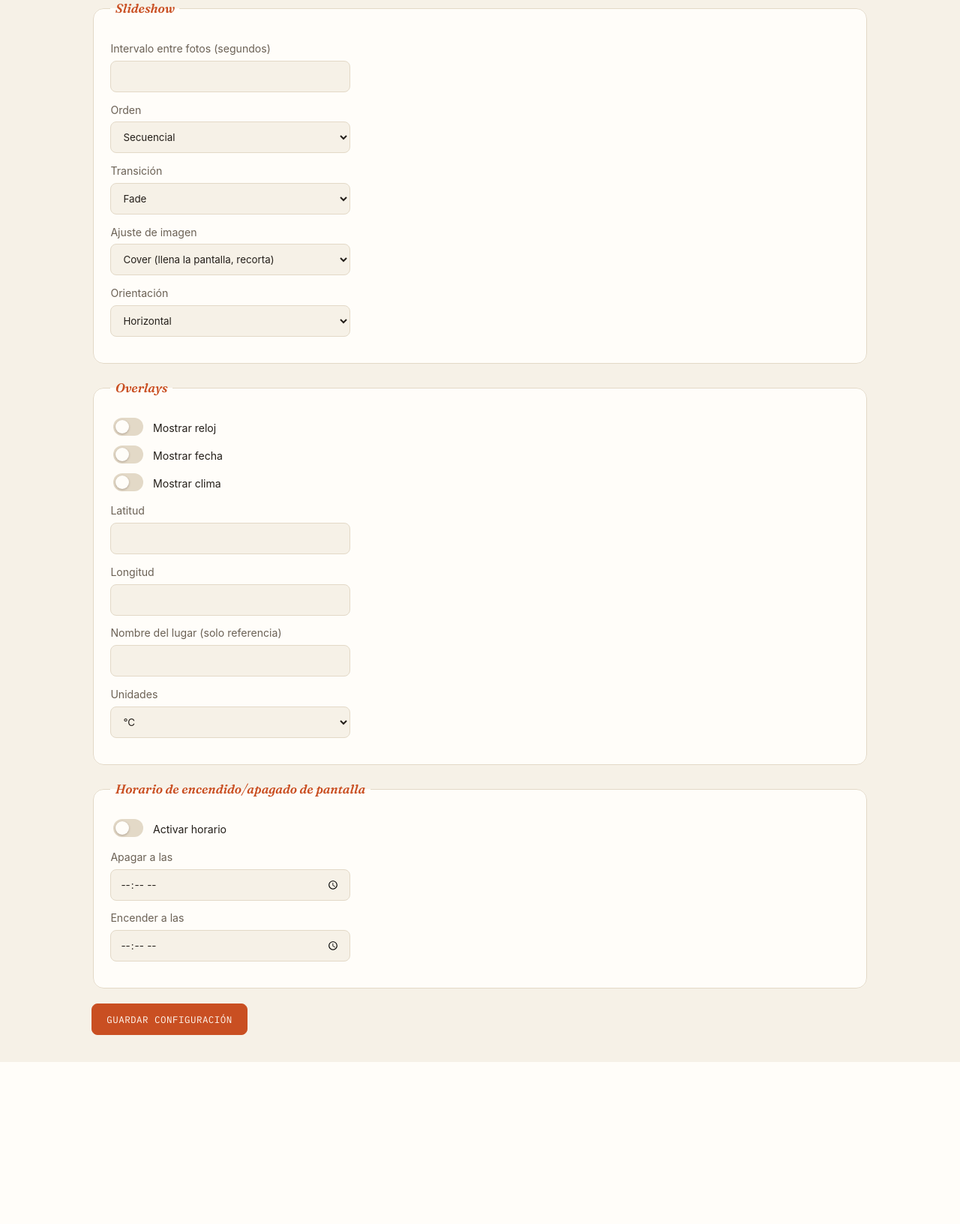
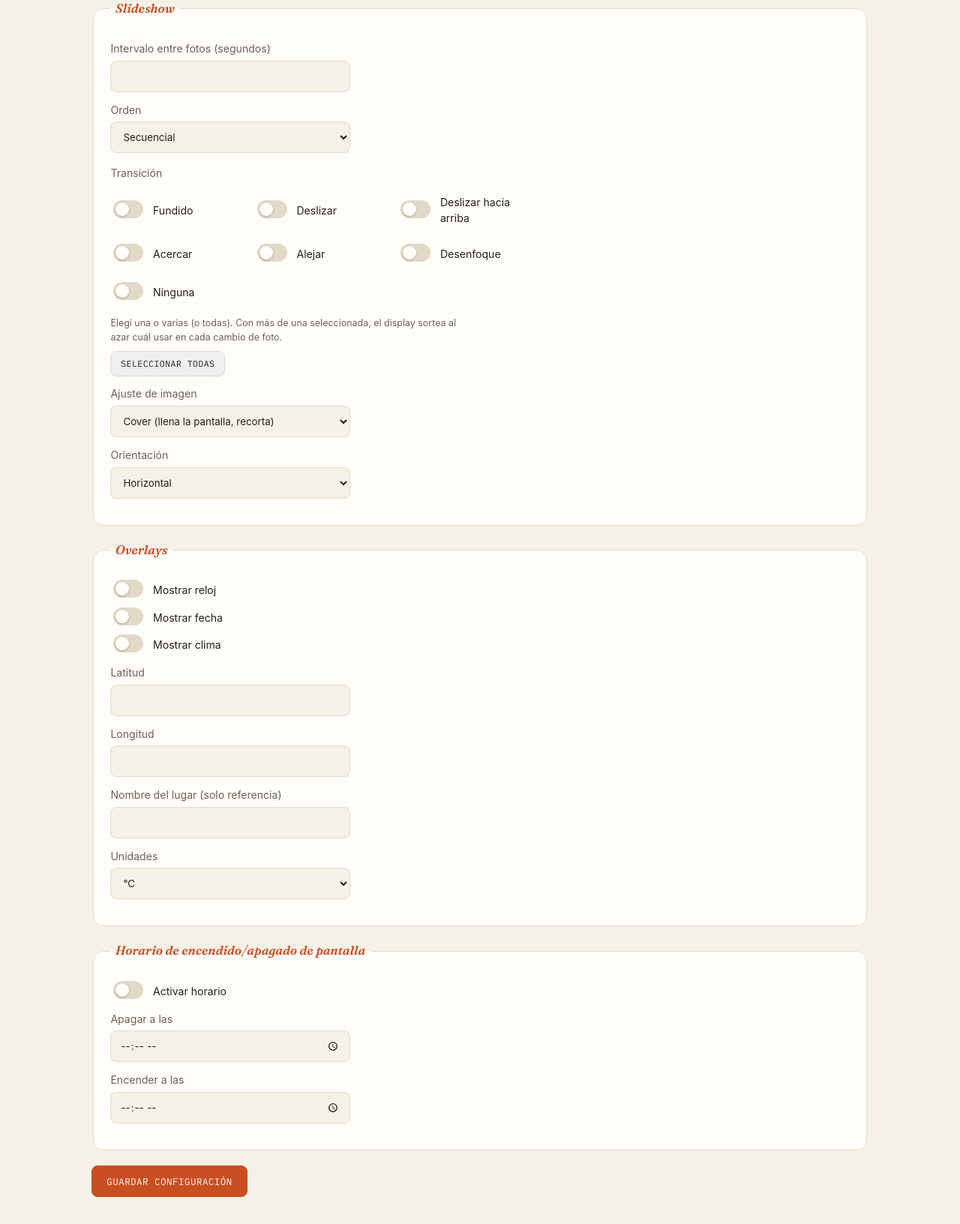
Before and after one commit to LE0xUL/RPI_portaretratoDigital, a FastAPI app: template templates/admin/settings.html in a window 1280 px wide. Shown: the part 186-1818 px from the top of the page at 75% size. Before the commit the page ends 1602 px from the top, so only its background shows below. Run offline with FastAPI, Linux system fonts and the light colour scheme; the template is opened without the code that fills it, so the values that code supplies are empty.

Commit message:
update transition effects

```diff
--- a/app/routers/display_router.py
+++ b/app/routers/display_router.py
@@ -72,7 +72,9 @@ def display_state(db: Session = Depends(get_db)):
         "settings": {
             "slideshow_interval_seconds": settings_row.slideshow_interval_seconds,
             "slideshow_order": settings_row.slideshow_order,
-            "transition_effect": settings_row.transition_effect,
+            "transition_effects": [
+                e for e in (settings_row.transition_effect or "fade").split(",") if e
+            ],
             "image_fit": settings_row.image_fit,
             "display_orientation": settings_row.display_orientation,
             "show_clock": settings_row.show_clock,
--- a/app/schemas.py
+++ b/app/schemas.py
@@ -12,7 +12,7 @@ class PhotoOut(BaseModel):
 class SettingsOut(BaseModel):
     slideshow_interval_seconds: int
     slideshow_order: str
-    transition_effect: str
+    transition_effects: list[str]
     image_fit: str
     display_orientation: str
     show_clock: bool
--- a/static/css/admin.css
+++ b/static/css/admin.css
@@ -664,6 +664,22 @@ button:disabled { opacity: .5; cursor: not-allowed; }
   margin: .6rem 0;
   color: var(--ink);
 }
+
+.transition-field { margin: 1rem 0 .4rem; }
+.transition-field-label {
+  display: block;
+  font-size: .88rem;
+  color: var(--ink-soft);
+  margin-bottom: .5rem;
+}
+.transition-grid {
+  display: grid;
+  grid-template-columns: repeat(auto-fill, minmax(160px, 1fr));
+  gap: .3rem .9rem;
+  max-width: 560px;
+}
+.transition-option { margin: .25rem 0; font-size: .88rem; }
+.transition-hint { font-size: .78rem; margin: .6rem 0 .5rem; max-width: 480px; }
 .settings-form .checkbox-label input { margin-top: 0; }
 .settings-form > button { align-self: flex-start; }
 
--- a/templates/admin/settings.html
+++ b/templates/admin/settings.html
@@ -20,13 +20,34 @@
       </select>
     </label>
 
-    <label>Transición
-      <select name="transition_effect">
-        <option value="fade" {% if settings.transition_effect == "fade" %}selected{% endif %}>Fade</option>
-        <option value="slide" {% if settings.transition_effect == "slide" %}selected{% endif %}>Slide</option>
-        <option value="none" {% if settings.transition_effect == "none" %}selected{% endif %}>Ninguna</option>
-      </select>
-    </label>
+    {% set current_effects = settings.transition_effect.split(',') %}
+    <div class="transition-field">
+      <span class="transition-field-label">Transición</span>
+      <div class="transition-grid" id="transition-grid">
+        {% for key, label in [
+          ("fade", "Fundido"),
+          ("slide", "Deslizar"),
+          ("slide-up", "Deslizar hacia arriba"),
+          ("zoom-in", "Acercar"),
+          ("zoom-out", "Alejar"),
+          ("blur", "Desenfoque"),
+          ("none", "Ninguna"),
+        ] %}
+        <label class="checkbox-label transition-option">
+          <input type="checkbox" name="transition_effects" value="{{ key }}" {% if key in current_effects %}checked{% endif %}>
+          {{ label }}
+        </label>
+        {% endfor %}
+      </div>
+      <p class="muted transition-hint">
+        Elegí una o varias (o todas). Con más de una seleccionada, el display sortea
+        al azar cuál usar en cada cambio de foto.
+      </p>
+      <button type="button" class="button-link"
+              onclick="document.querySelectorAll('#transition-grid input').forEach(c => c.checked = true)">
+        Seleccionar todas
+      </button>
+    </div>
 
     <label>Ajuste de imagen
       <select name="image_fit">
```
Also changed, not shown: app/routers/admin_router.py (+5 -2 lines), static/css/display.css (+32 -0 lines), static/js/display.js (+21 -3 lines), tests/test_smoke.py (+35 -4 lines).
